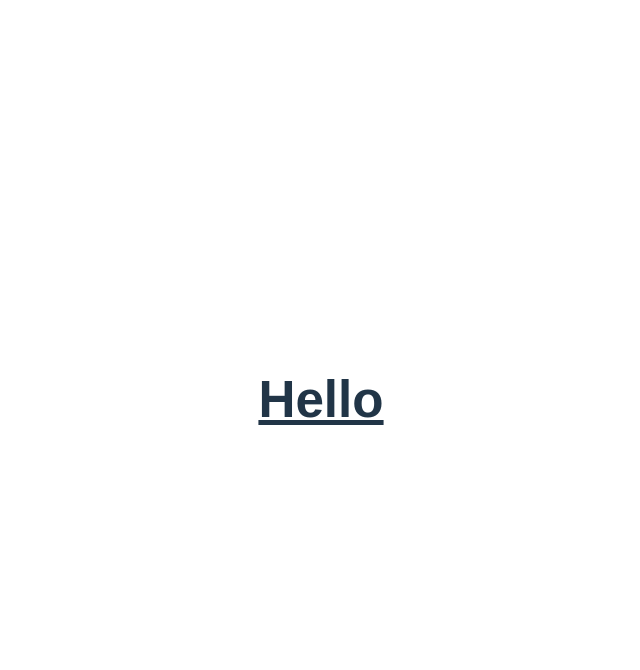
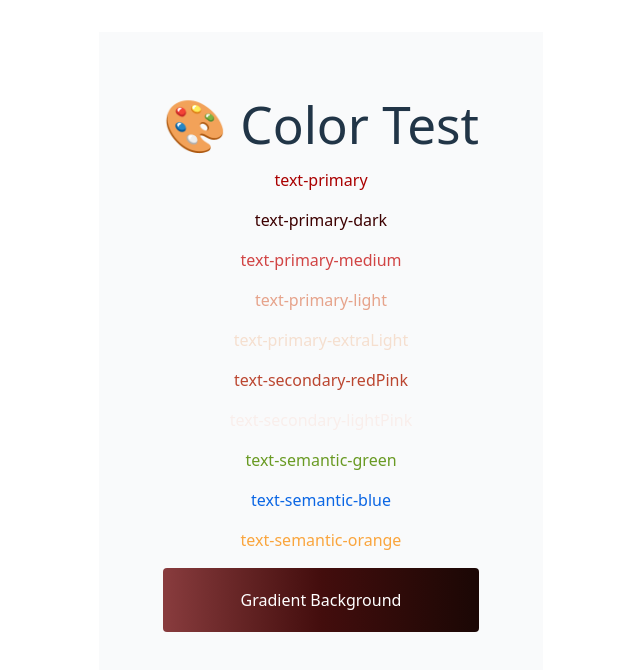
Before and after one commit to thmthu/skill-swap, a React (Vite) app in the folder frontend/: page / in a window 1280 px wide. Shown: the top 670 px of the page, without its empty margins (319-959 px from the left). Built offline with nearby package versions, Linux system fonts and the light colour scheme.

Commit message:
fix : debug tailwind config

```diff
--- a/frontend/src/App.jsx
+++ b/frontend/src/App.jsx
@@ -3,14 +3,37 @@ import reactLogo from './assets/react.svg'
 import viteLogo from '/vite.svg'
 import './App.css'
 
+function ColorTest() {
+  return (
+    <div className="space-y-4 p-6">
+      <h1 className="text-h2 font-heading">🎨 Color Test</h1>
+
+      <p className="text-primary">text-primary</p>
+      <p className="text-primary-dark">text-primary-dark</p>
+      <p className="text-primary-medium">text-primary-medium</p>
+      <p className="text-primary-light">text-primary-light</p>
+      <p className="text-primary-extraLight">text-primary-extraLight</p>
+
+      <p className="text-secondary-redPink">text-secondary-redPink</p>
+      <p className="text-secondary-lightPink">text-secondary-lightPink</p>
+
+      <p className="text-semantic-green">text-semantic-green</p>
+      <p className="text-semantic-blue">text-semantic-blue</p>
+      <p className="text-semantic-orange">text-semantic-orange</p>
+
+      <div className="w-full h-16 bg-gradient-to-r from-gradient-start via-gradient-mid to-gradient-end text-white flex items-center justify-center rounded">
+        Gradient Background
+      </div>
+    </div>
+  );
+}
+
 function App() {
-  const [count, setCount] = useState(0)
-
   return (
-    <>
-      <h1 className='text-3xl font-bold underline font-poppins'>Hello</h1>
-    </>
-  )
+    <div className="min-h-screen bg-bg-light p-10">
+      <ColorTest />
+    </div>
+  );
 }
 
 export default App
--- a/frontend/src/index.css
+++ b/frontend/src/index.css
@@ -1,4 +1,8 @@
 @import "tailwindcss";
+/* @tailwind base;
+@tailwind components;
+@tailwind utilities; */
+@config "../tailwind.config.js";
 
 @theme {
 	--font-poppins: Poppins, sans-serif;
--- a/frontend/tailwind.config.js
+++ b/frontend/tailwind.config.js
@@ -1,41 +1,37 @@
-const tailwindcssConfig = {
+import defaultTheme from 'tailwindcss/defaultTheme'
+
+/** @type {import('tailwindcss').Config} */
+export default {
   content: [
-		"./index.html",
-		"./src/**/*.{js,ts,jsx,tsx}", // Adjust paths to your project files
+    './index.html',
+    './src/**/*.{js,ts,jsx,tsx}',
   ],
   theme: {
     extend: {
       colors: {
         primary: '#AA0000',
-        primaryVariant: {
-          dark: '#3D0000',
-          medium: '#D14444',
-          light: '#E6A38B',
-          extraLight: '#F5DFCF',
-        },
-        secondary: {
-          redPink: '#BB4630',
-          lightPink: '#F9EEEB',
-        },
-        semantic: {
-          green: '#699A23',
-          blue: '#0B66E4',
-          orange: '#FAA53D',
-        },
-        gradient: {
-          start: '#893C3E',
-          mid: '#430D0D',
-          end: '#1B0705',
-        },
-        text: {
-          light: '#000000',
-          dark: '#FFFFFF',
-        },
-        background: {
-          light: '#F9FAFB',
-          popup: '#979797',
-          dark: '#1F1F1F',
-        },
+        'primary-dark': '#3D0000',
+        'primary-medium': '#D14444',
+        'primary-light': '#E6A38B',
+        'primary-extraLight': '#F5DFCF',
+
+        'secondary-redPink': '#BB4630',
+        'secondary-lightPink': '#F9EEEB',
+
+        'semantic-green': '#699A23',
+        'semantic-blue': '#0B66E4',
+        'semantic-orange': '#FAA53D',
+
+        'gradient-start': '#893C3E',
+        'gradient-mid': '#430D0D',
+        'gradient-end': '#1B0705',
+
+        'text-light': '#000000',
+        'text-dark': '#FFFFFF',
+
+        'bg-light': '#F9FAFB',
+        'bg-popup': '#979797',
+        'bg-dark': '#1F1F1F',
       },
       fontFamily: {
         heading: ['Poppins', ...defaultTheme.fontFamily.sans],
@@ -54,13 +50,11 @@ const tailwindcssConfig = {
         btn2: ['0.875rem', { lineHeight: '1.4' }],        // 14px
       },
       fontWeight: {
-        medium: 500,
-        semibold: 600,
-        bold: 700,
+        medium: '500',
+        semibold: '600',
+        bold: '700',
       },
     },
   },
   plugins: [],
-};
-
-export default tailwindcssConfig;
+}
```
Lines whose indentation alone changed are shown as unchanged.
